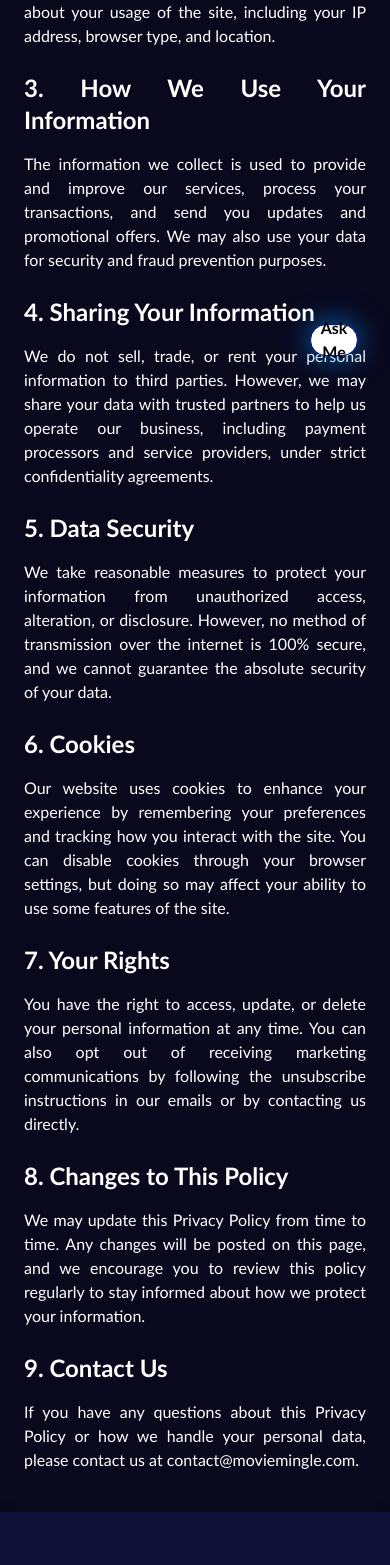
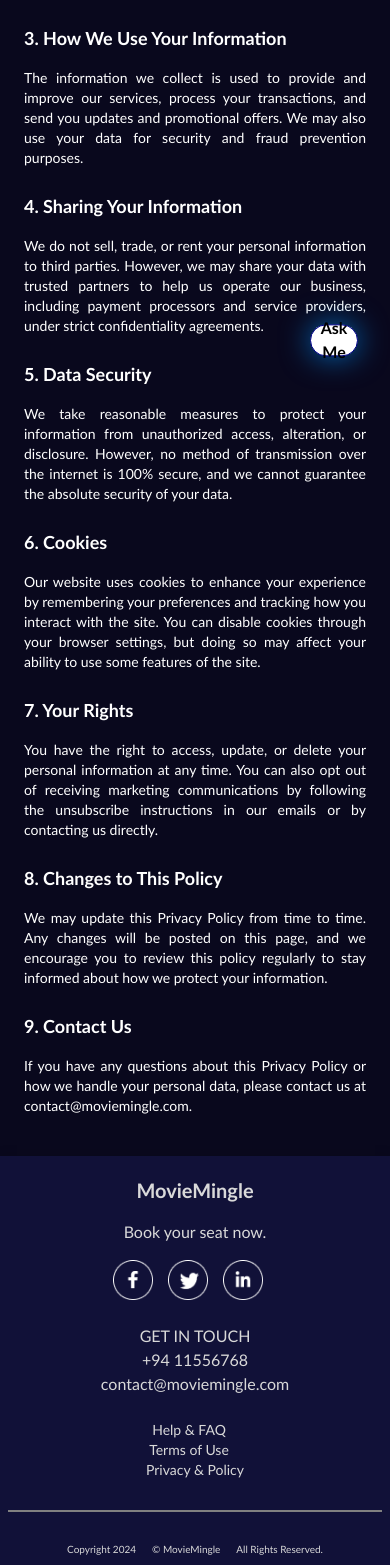
Before and after one commit to ManadaHerath/Theater-reservation-system, a React (Create React App) app in the folder frontend/: page /privacyPolicy in a window 390 px wide. Shown: the part 432-1997 px from the top of the page. Built offline with nearby package versions, Linux system fonts and the light colour scheme.

Commit message:
some pages added more responsiveness

```diff
--- a/frontend/src/components/Footer/Footer.css
+++ b/frontend/src/components/Footer/Footer.css
@@ -6,9 +6,9 @@
   display: flex;
   flex-direction: column;
   align-items: center;
-  gap: 20px;
-  padding: 20px 8vw;
-  padding-top: 80px;
+  gap: 10px;
+  padding: 16px 2vw;
+  padding-top: 20px;
   box-shadow: 0px -2px 10px rgba(0, 0, 0, 0.1);
   /* Added box-shadow */
 }
@@ -16,7 +16,7 @@
 .footer-content {
   width: 100%;
 
-  gap: 80px;
+  gap: 30px;
 }
 
 .footer-content-left,
@@ -57,7 +57,43 @@
 .footer-copyright {
   text-align: center;
   padding-top: 10px;
-  font-size: 14px;
+  font-size: 10px;
   color: #6c757d;
   /* Updated font color */
 }
+
+@media (min-width:768px){
+  .footer {
+    color: #d9d9d9;
+    background-color: rgb(17, 17, 56);
+    display: flex;
+    flex-direction: column;
+    align-items: center;
+    gap: 20px;
+    padding: 20px 8vw;
+    padding-top: 80px;
+    box-shadow: 0px -2px 10px rgba(0, 0, 0, 0.1);
+    /* Added box-shadow */
+  }
+  .footer-content {
+    width: 100%;
+
+    gap: 80px;
+  }
+
+  .footer-content-left,
+  .footer-content-right,
+  .footer-content-center {
+    display: flex;
+    flex-direction: column;
+    align-items: start;
+    gap: 20px;
+  }
+  .footer-copyright {
+    text-align: center;
+    padding-top: 10px;
+    font-size: 14px;
+    color: #6c757d;
+    /* Updated font color */
+  }
+}
--- a/frontend/src/components/Footer/Footer.jsx
+++ b/frontend/src/components/Footer/Footer.jsx
@@ -13,7 +13,7 @@ const Footer = () => {
           <h1 className="md:text-4xl text-xl font-bold text-center">
             MovieMingle
           </h1>
-          <p className="text-center">Book your seat now.</p>
+          <p className="text-center md:text-lg">Book your seat now.</p>
           <div className="flex flex-row footer-social-icon">
             <img src={facebook_icon} alt="Facebook" />
             <img src={twitter_icon} alt="Twitter" />
@@ -21,31 +21,33 @@ const Footer = () => {
           </div>
         </div>
 
-        <div className="flex flex-col justify-center items-center my-4">
-          <h2>GET IN TOUCH</h2>
+        <div className="flex flex-col justify-center items-center my-2 md:my-4">
+          <h2 className="md:text-lg">GET IN TOUCH</h2>
           <ul className="mx-auto text-center lg:my-4">
             <li>+94 11556768</li>
             <li>contact@moviemingle.com</li>
           </ul>
         </div>
 
-        <div>
-          <ul className="flex flex-row justify-evenly gap-5 lg:flex-col ">
-            <li>
+        <div className=" justify-center items-center text-center ">
+          <ul className="flex flex-col md:gap-3">
+            <li className="hover:text-blue-400 text-sm md:text-md mr-3">
               <Link to="/help">Help & FAQ</Link>
             </li>
-            <li>
+            <li className="hover:text-blue-400 text-sm md:text-md mr-3">
               <Link to="/terms">Terms of Use</Link>
             </li>
-            <li>
-              <Link to="/privacyPolicy">Privacy Policy</Link>
+            <li className="hover:text-blue-400 text-sm md:text-md">
+              <Link to="/privacyPolicy">Privacy & Policy</Link>
             </li>
           </ul>
         </div>
       </div>
       <hr />
-      <p className="footer-copyright">
-        Copyright 2024 © MovieMingle.com - All Rights Reserved.
+      <p className=" md:gap-96 cursor-default gap-4 text-[10px] md:text-lg flex flex-row justify-between items-center">
+      <div>Copyright 2024</div>
+      <div>© MovieMingle</div>
+      <div>All Rights Reserved.</div>
       </p>
     </div>
   );
--- a/frontend/src/components/Movie/MovieSlideshow.css
+++ b/frontend/src/components/Movie/MovieSlideshow.css
@@ -6,7 +6,7 @@ body {
 
 .homepage-front-view {
   max-width: 100vw;
-  height: 55vh;
+  height: 45vh;
   overflow: hidden;
   margin: 0;
   padding: 0;
@@ -15,7 +15,7 @@ body {
 }
 .front-image {
   width: 100vw;
-  height: 50vh;
+  height: 40vh;
   display: block;
   overflow: hidden;
   padding: 0;
@@ -27,7 +27,7 @@ body {
 .movie-slider-container {
     max-width: 100vw;
     overflow: hidden;
-    height: 45vh;
+    height: 40vh;
   }
 
 
@@ -83,8 +83,8 @@ body {
 }
 
 .slideContent {
-  width: 40vw;
-  height: 30vw;
+  width: 55vw;
+  height: 40vw;
   background-size: cover;
   background-position: center center;
   background-repeat: no-repeat;
@@ -228,4 +228,20 @@ body {
       display: flex;
       position: relative;
     }
+    .slideContent {
+      width: 40vw;
+      height: 30vw;
+      background-size: cover;
+      background-position: center center;
+      background-repeat: no-repeat;
+      transition: transform 0.5s ease-in-out;
+      opacity: 0.7;
+
+      display: grid;
+      align-content: center;
+
+      transform-style: preserve-3d;
+      transform: perspective(1000px) translateX(calc(100% * var(--offset)))
+        rotateY(calc(-45deg * var(--dir)));
+    }
   }
--- a/frontend/src/components/Reviews/ShowReviewList.jsx
+++ b/frontend/src/components/Reviews/ShowReviewList.jsx
@@ -1,4 +1,3 @@
-import React from "react";
 import Review from "./ShowReviews.jsx";
 
 const ReviewList = ({ reviews = [], onLike, onReply,disable,admin }) => {
--- a/frontend/src/pages/PrivacyPolicy.jsx
+++ b/frontend/src/pages/PrivacyPolicy.jsx
@@ -6,64 +6,64 @@ const PrivacyPolicy = () => {
       <h1 className="text-center text-4xl font-bold mb-10">Privacy Policy</h1>
       <div className="privacy-content max-w-4xl mx-auto text-justify space-y-6">
         <section>
-          <h2 className="text-2xl font-semibold mb-4">1. Introduction</h2>
-          <p>
+          <h2 className="text-lg md:text-2xl font-semibold mb-4">1. Introduction</h2>
+          <p className='text-sm md:text-base'>
             At Movie Mingle, we are committed to protecting your privacy. This Privacy Policy outlines how we collect, use, and safeguard your personal information when you use our services.
           </p>
         </section>
 
         <section>
-          <h2 className="text-2xl font-semibold mb-4">2. Information We Collect</h2>
-          <p>
+          <h2 className="text-lg md:text-2xl font-semibold mb-4">2. Information We Collect</h2>
+          <p className='text-sm md:text-base'>
             We may collect personal information such as your name, email address, payment details, and preferences when you register for an account or make a ticket purchase. We also collect data about your usage of the site, including your IP address, browser type, and location.
           </p>
         </section>
 
         <section>
-          <h2 className="text-2xl font-semibold mb-4">3. How We Use Your Information</h2>
-          <p>
+          <h2 className="text-lg md:text-2xl font-semibold mb-4">3. How We Use Your Information</h2>
+          <p className='text-sm md:text-base'>
             The information we collect is used to provide and improve our services, process your transactions, and send you updates and promotional offers. We may also use your data for security and fraud prevention purposes.
           </p>
         </section>
 
         <section>
-          <h2 className="text-2xl font-semibold mb-4">4. Sharing Your Information</h2>
-          <p>
+          <h2 className="text-lg md:text-2xl font-semibold mb-4">4. Sharing Your Information</h2>
+          <p className='text-sm md:text-base'>
             We do not sell, trade, or rent your personal information to third parties. However, we may share your data with trusted partners to help us operate our business, including payment processors and service providers, under strict confidentiality agreements.
           </p>
         </section>
 
         <section>
-          <h2 className="text-2xl font-semibold mb-4">5. Data Security</h2>
-          <p>
+          <h2 className="text-lg md:text-2xl font-semibold mb-4">5. Data Security</h2>
+          <p className='text-sm md:text-base'>
             We take reasonable measures to protect your information from unauthorized access, alteration, or disclosure. However, no method of transmission over the internet is 100% secure, and we cannot guarantee the absolute security of your data.
           </p>
         </section>
 
         <section>
-          <h2 className="text-2xl font-semibold mb-4">6. Cookies</h2>
-          <p>
+          <h2 className="text-lg md:text-2xl font-semibold mb-4">6. Cookies</h2>
+          <p className='text-sm md:text-base'>
             Our website uses cookies to enhance your experience by remembering your preferences and tracking how you interact with the site. You can disable cookies through your browser settings, but doing so may affect your ability to use some features of the site.
           </p>
         </section>
 
         <section>
-          <h2 className="text-2xl font-semibold mb-4">7. Your Rights</h2>
-          <p>
+          <h2 className="text-lg md:text-2xl font-semibold mb-4">7. Your Rights</h2>
+          <p className='text-sm md:text-base'>
             You have the right to access, update, or delete your personal information at any time. You can also opt out of receiving marketing communications by following the unsubscribe instructions in our emails or by contacting us directly.
           </p>
         </section>
 
         <section>
-          <h2 className="text-2xl font-semibold mb-4">8. Changes to This Policy</h2>
-          <p>
+          <h2 className="text-lg md:text-2xl font-semibold mb-4">8. Changes to This Policy</h2>
+          <p className='text-sm md:text-base'>
             We may update this Privacy Policy from time to time. Any changes will be posted on this page, and we encourage you to review this policy regularly to stay informed about how we protect your information.
           </p>
         </section>
 
         <section>
-          <h2 className="text-2xl font-semibold mb-4">9. Contact Us</h2>
-          <p>
+          <h2 className="text-lg md:text-2xl font-semibold mb-4">9. Contact Us</h2>
+          <p className='text-sm md:text-base'>
             If you have any questions about this Privacy Policy or how we handle your personal data, please contact us at contact@moviemingle.com.
           </p>
         </section>
--- a/frontend/tailwind.config.js
+++ b/frontend/tailwind.config.js
@@ -3,8 +3,15 @@ module.exports = {
   content: ["./src/**/*.{js,jsx,ts,tsx}"],
   theme: {
     extend: {
+      keyframes: {
+        fadeSlideDown: {
+          "0%": { opacity: "0", transform: "translateY(-20px)" },
+          "100%": { opacity: "1", transform: "translateY(0)" },
+        },
+      },
       animation: {
         "bounce-slow": "bounce 2s infinite", // Slower bounce
+        fadeSlideDown: "fadeSlideDown 1s ease-out",
       },
     },
   },
```
Also changed, not shown: frontend/src/components/Movie/MovieSlideshow.jsx (+7 -7 lines), frontend/src/components/Movie/MovieTest.jsx (+9 -7 lines), frontend/src/components/UpCommingMoives/UpCommingMovies.jsx (+33 -11 lines), frontend/src/pages/TermsPage.jsx (+18 -18 lines).
